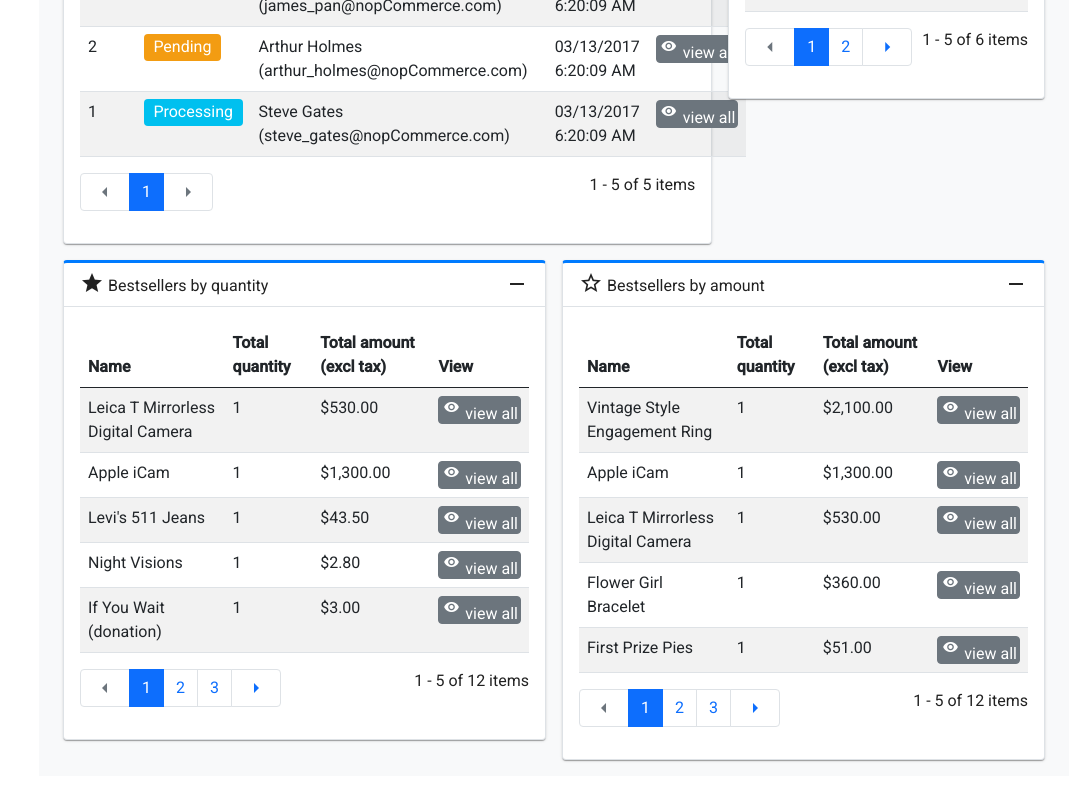
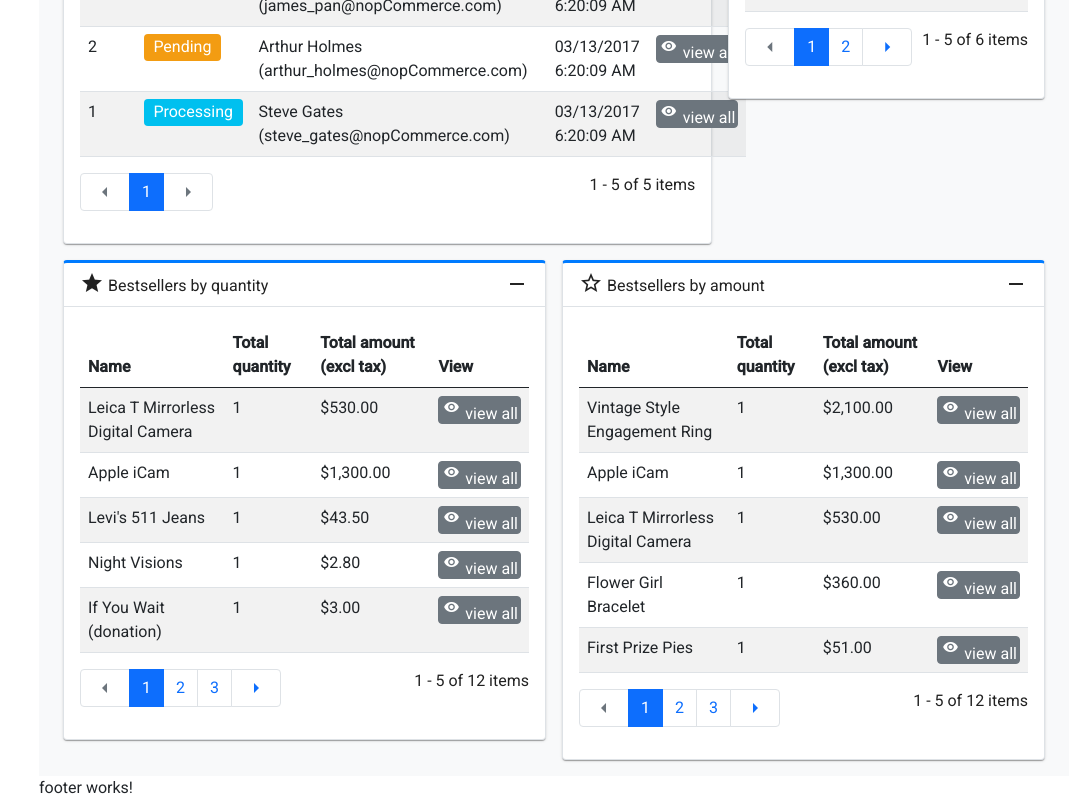
Before and after one commit to kritdev/angular_lab, an Angular app: page / in a window 1280 px wide. Shown: the part 1534-2334 px from the top of the page, without its empty margins (211-1280 px from the left). Before the commit the page ends 2310 px from the top, so only its background shows below. Built offline with nearby package versions, Linux system fonts and the light colour scheme.

Commit message:
footer component - create

```diff
--- a/src/app/app.component.html
+++ b/src/app/app.component.html
@@ -4,6 +4,7 @@
     <div>
       <app-navbar></app-navbar>
       <app-main></app-main>
+      <app-footer></app-footer>
     </div>
   </div>
 </div>
--- a/src/app/app.module.ts
+++ b/src/app/app.module.ts
@@ -14,6 +14,7 @@
 import { StatisticCardComponent } from './component/statistic-card/statistic-card.component';
 import { TableCardComponent } from './component/table-card/table-card.component';
 import { PagingComponent } from './component/paging/paging.component';
+import { FooterComponent } from './layout/footer/footer.component';
 
 @NgModule({
   declarations: [
@@ -27,7 +28,8 @@
     NewsCardComponent,
     StatisticCardComponent,
     TableCardComponent,
-    PagingComponent
+    PagingComponent,
+    FooterComponent
   ],
   imports: [
     BrowserModule,
--- /dev/null
+++ b/src/app/layout/footer/footer.component.html
@@ -0,0 +1 @@
+<p>footer works!</p>
--- /dev/null
+++ b/src/app/layout/footer/footer.component.ts
@@ -0,0 +1,15 @@
+import { Component, OnInit } from '@angular/core';
+
+@Component({
+  selector: 'app-footer',
+  templateUrl: './footer.component.html',
+  styleUrls: ['./footer.component.css']
+})
+export class FooterComponent implements OnInit {
+
+  constructor() { }
+
+  ngOnInit(): void {
+  }
+
+}
```
Also changed, not shown: src/app/layout/footer/footer.component.css (added).
